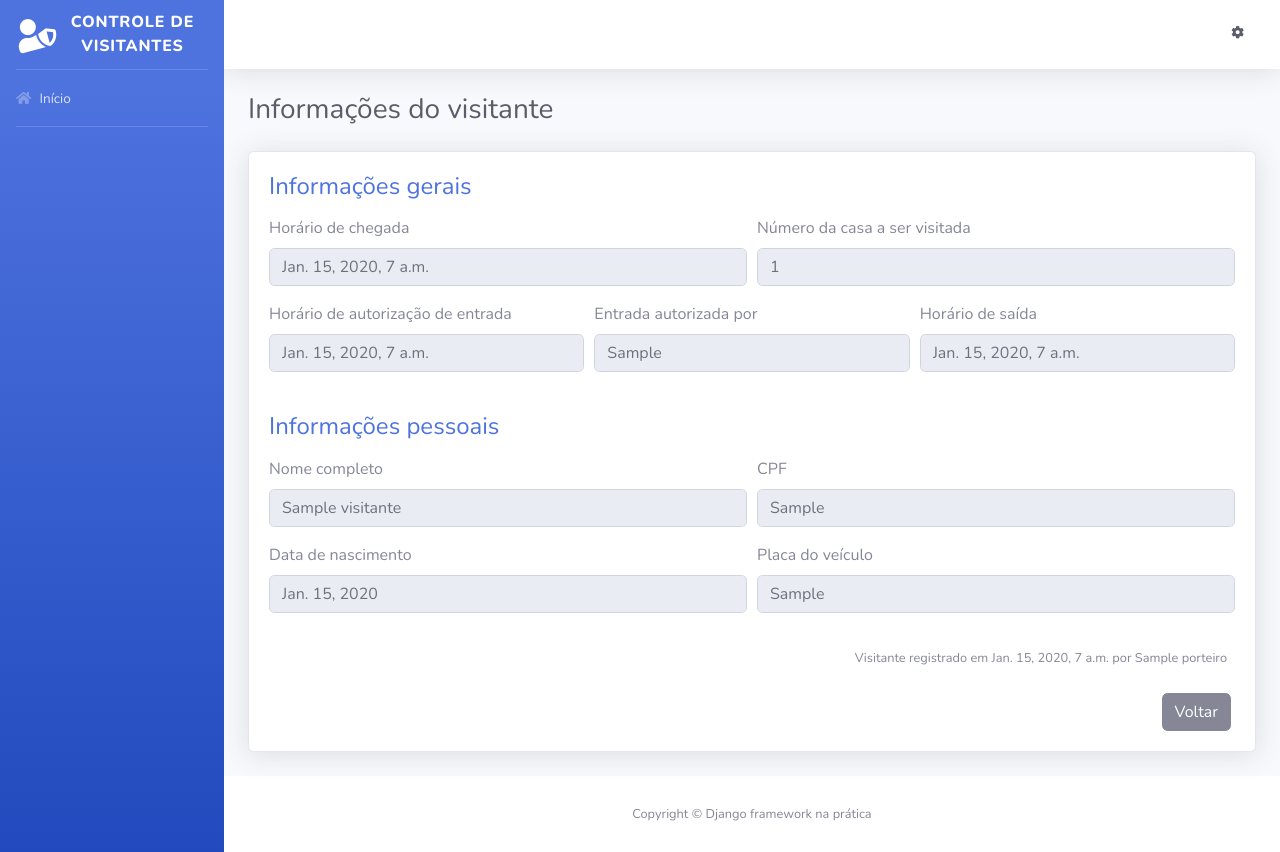
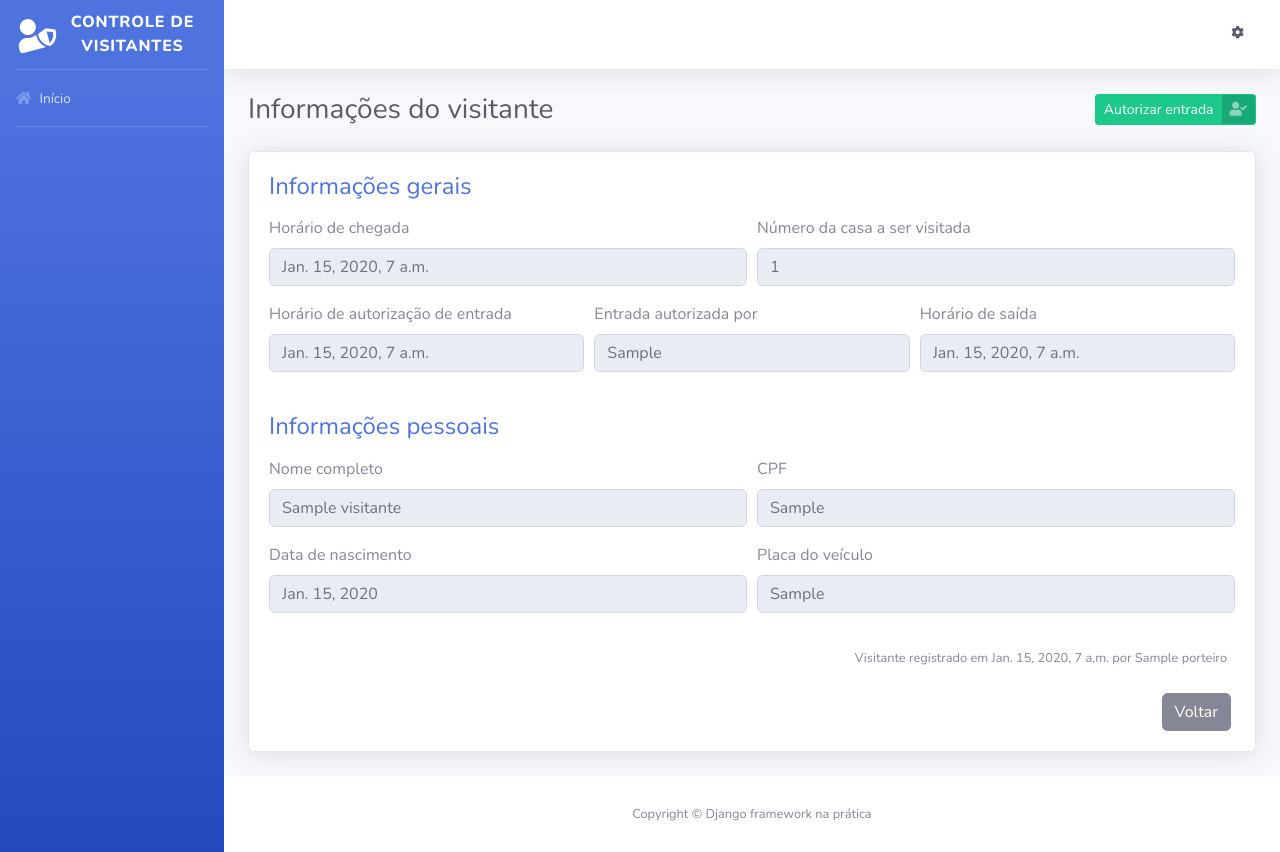
Before and after one commit to EduardoPPCaldas/ControleDeVisitantes, a Django app: page /visitantes/1/ in a window 1280 px wide. Shown: the part 1-853 px from the top of the page. Run offline with Django 3.2, Linux system fonts and the light colour scheme; tables that the repository leaves empty hold one stand-in row (Sample ...); some libraries are stand-ins or nearby versions.

Commit message:
capitulo 11 completo!

```diff
--- a/templates/index.html
+++ b/templates/index.html
@@ -116,7 +116,7 @@
                                                     <td>{{ visitante.cpf }}</td>
                                                     <td>{{ visitante.horario_chegada }}</td>
                                                     <td>{{ visitante.get_horario_autorizacao }}</td>
-                                                    <td>{{ visitante.get_morador_responsvael }}</td>
+                                                    <td>{{ visitante.get_morador_responsavel }}</td>
                                                     <td>
                                                         <a href="{% url 'informacoes_visitante' id=visitante.id %}">
                                                             Ver informações
--- a/templates/informacoes_visitante.html
+++ b/templates/informacoes_visitante.html
@@ -6,6 +6,15 @@
 <div class="container">
     <div class="d-sm-flex align-items-center justify-content-between mb-4">
         <h1 class="h3 mb-0 text-gray-800">{{ nome_pagina }}</h1>
+
+        <div>
+            <a href="#" class="btn btn-success btn-icon-split btn-sm" data-toggle="modal" data-target="#modal1">
+                <span class="text">Autorizar entrada</span>
+                <span class="icon text-white-50">
+                    <i class="fas fa-user-check"></i>
+                </span>
+            </a>
+        </div>
     </div>
 
     <div class="card shadow mb-4">
@@ -88,5 +97,34 @@
             </div>
         </div>
     </div>
+    <div class="modal fade" id="modal1" tabindex="-1" role="dialog" aria-labelledby="exampleModalLabel" aria-hidden="true">
+    <div class="modal-dialog" role="document">
+        <div class="modal-content">
+            <div class="modal-header">
+                <h5 class="modal-title" id="exampleModalLabel">Autorizar entrada de visitante</h5>
+
+                <button type="button" class="close" data-dismiss="modal" aria-label="Close">
+                    <span aria-hidden="true">&times;</span>
+                </button>
+            </div>
+
+            <div class="modal-body">
+                <form method="post">
+                    {% csrf_token %}
+
+                    <div class="form-group">
+                        <label for="id_morador_responsavel" class="col-form-label">Nome do morador responsável por autorizar a entrada do visitante:</label>
+                        {% render_field form.morador_responsavel placeholder="Nome do morador responsável por autorizar a entrada do visitante" class="form-control" %}
+                    </div>
+
+                    <div class="modal-footer">
+                        <button type="button" class="btn btn-secondary" data-dismiss="modal">Cancelar</button>
+                        <button type="submit" class="btn btn-primary">Autorizar entrada</button>
+                    </div>
+                </form>
+            </div>
+        </div>
+    </div>
+</div>
 </div>
 {% endblock %}
--- a/visitantes/forms.py
+++ b/visitantes/forms.py
@@ -26,3 +26,17 @@ class VisitanteForm(forms.ModelForm):
         "required": "Por favor informe o número da casa a ser visitada"
       },
     }
+
+class AutorizaVisitanteForm(forms.ModelForm):
+  morador_responsavel = forms.CharField(required=True)
+
+  class Meta:
+    model = Visitante
+    fields = [
+      "morador_responsavel"
+    ]
+    error_messages = {
+      "morador_responsavel" : {
+        "required" : "Por favor informe o nome do morador responsável por autorizar a entrada do visitante"
+      }
+    }
--- a/visitantes/models.py
+++ b/visitantes/models.py
@@ -2,6 +2,19 @@ from django.db import models
 
 # Create your models here.
 class Visitante(models.Model):
+  STATUS_VISITANTE = [
+    ("AGUARDANDO" , "Aguardando autorização"),
+    ("EM_VISITA" , "Em visita"),
+    ("FINALIZADO" , "Visita finalizada")
+  ]
+
+  status = models.CharField(
+    verbose_name="Status",
+    max_length=10,
+    choices=STATUS_VISITANTE,
+    default="AGUARDANDO"
+  )
+
   nome_completo = models.CharField(
     verbose_name="Nome completo",
     max_length=194
--- a/visitantes/views.py
+++ b/visitantes/views.py
@@ -3,7 +3,9 @@ from django.shortcuts import (
   render, redirect , get_object_or_404
 )
 from visitantes.models import Visitante
-from visitantes.forms import VisitanteForm
+from visitantes.forms import (VisitanteForm , AutorizaVisitanteForm)
+
+from django.utils import timezone
 
 # Create your views here.
 def registrar_visitantes(request):
@@ -37,8 +39,31 @@ def informacoes_visitante(request , id):
     id=id
   )
 
+  form = AutorizaVisitanteForm()
+  if request.method == "POST":
+    form = AutorizaVisitanteForm(
+      request.POST,
+      instance=visitante
+    )
+
+  if form.is_valid():
+    visitante = form.save(commit=False)
+
+    visitante.status = "EM_VISITA"
+    visitante.horario_autorizacao = timezone.now()
+
+    visitante.save()
+
+    messages.success(
+      request,
+      "Entrada de visitante autorizada com sucesso"
+    )
+
+    return redirect("index")
+
   context = {
     "nome_pagina" : "Informações do visitante",
-    "visitante" : visitante
+    "visitante" : visitante,
+    "form" : form
   }
   return render(request , "informacoes_visitante.html" , context)
```
Also changed, not shown: visitantes/migrations/0002_visitante_status.py (added).
